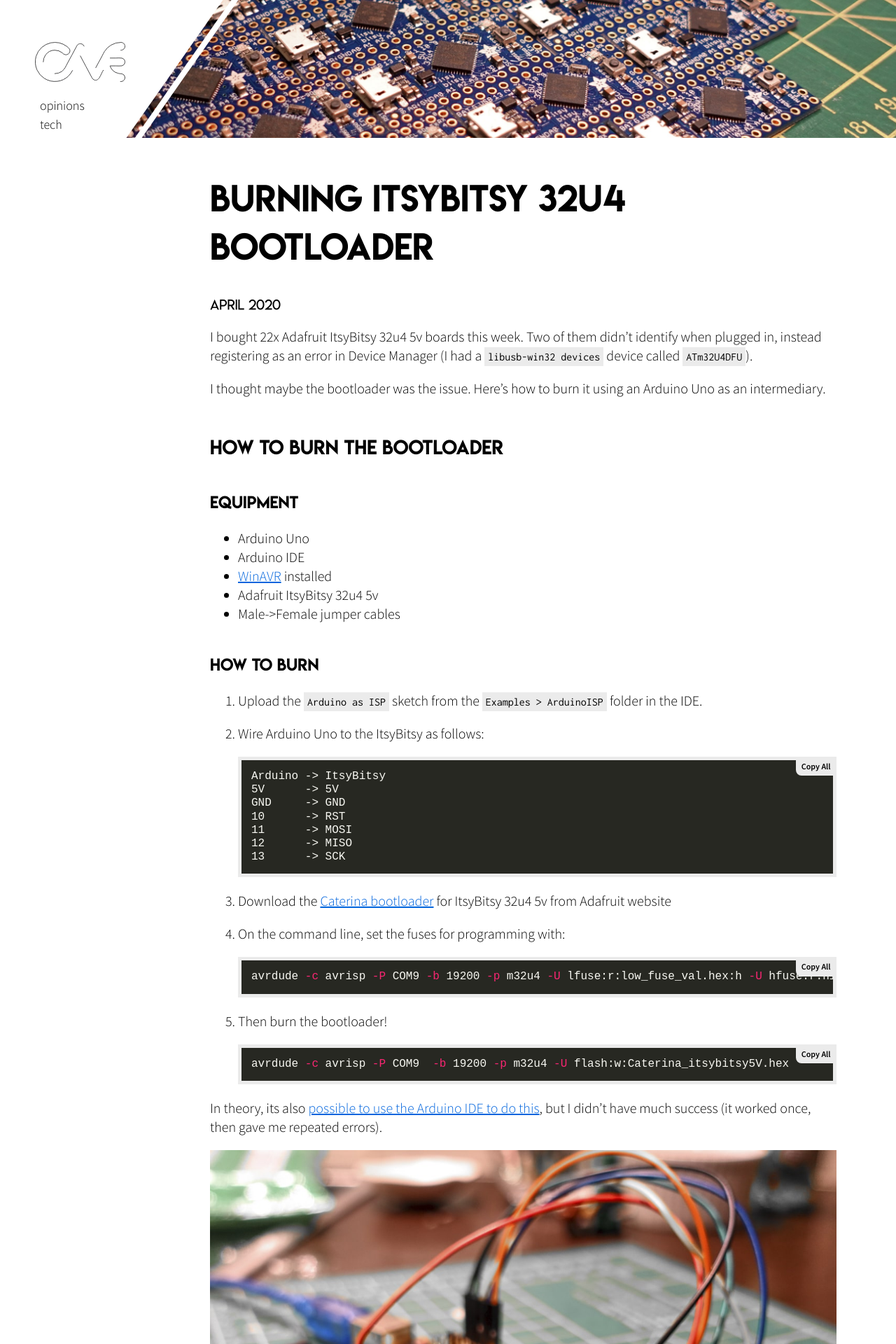
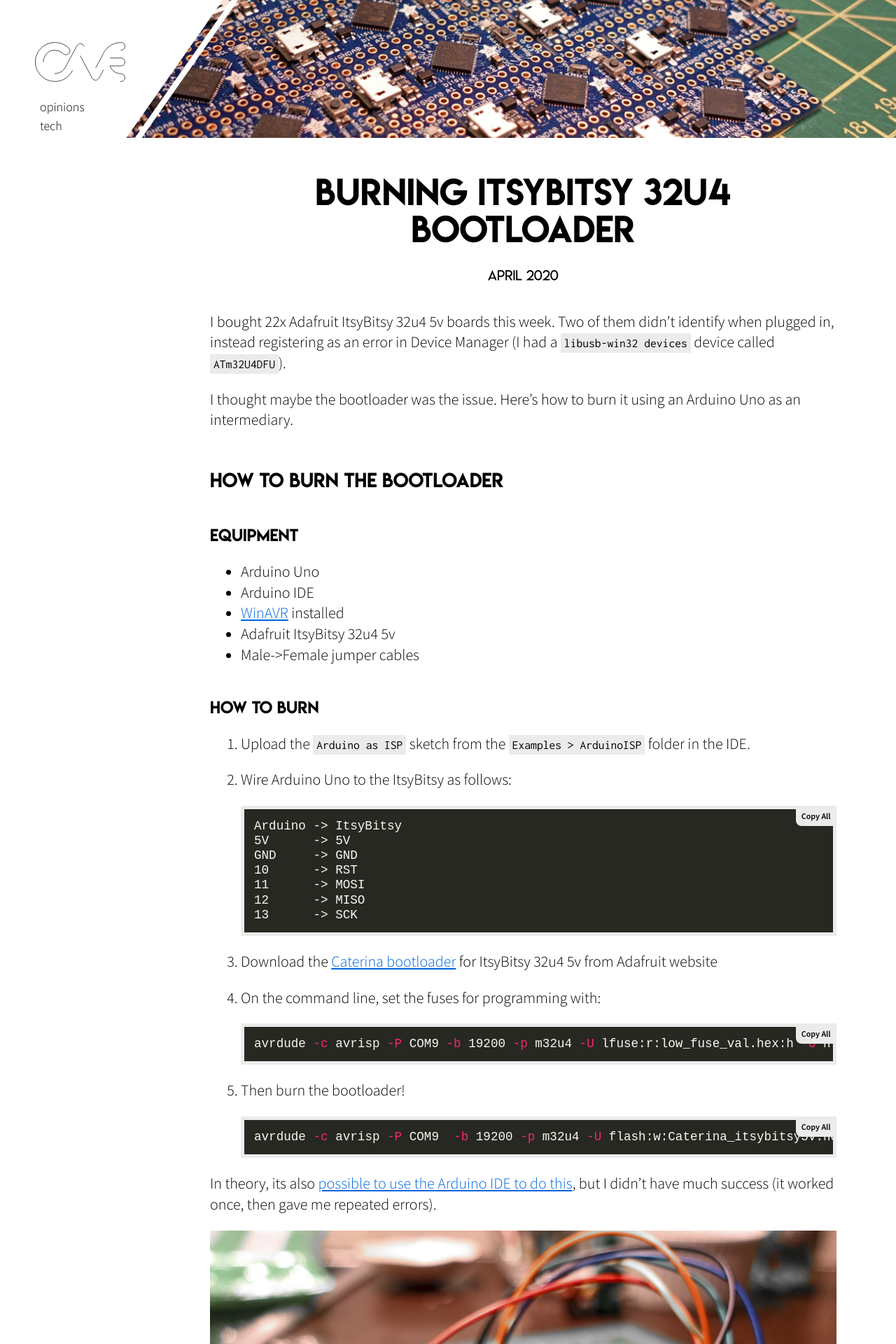
Before and after one commit to gcsalzburg/gcsalzburg.github.io, a Jekyll site: the page built from _posts/2020-04-15-ItsyBitsy-Bootloader.md, in a window 1280 px wide. Shown: the top 1920 px of the page at 70% size. Built offline with Jekyll 4.4.1, drawn with Linux system fonts in a browser that asks for light colours.

Commit message:
Increase body font size a little

```diff
--- a/_sass/_articles.scss
+++ b/_sass/_articles.scss
@@ -9,11 +9,16 @@
 
 main.article{
    h1{
-      margin-bottom:0.755em;
+      margin-bottom:0.4em;
+      text-align:center;
+      line-height:1.1em;
    }
 
    h4{
       font-weight: 300;
+      text-align:center;
+      margin-top:1.5em;
+      margin-bottom: 2em;
    }
 
    time{
--- a/_sass/_core.scss
+++ b/_sass/_core.scss
@@ -16,7 +16,7 @@
 $colour_mark: rgb(255,252,206);
 
 $colour_card_title: #333;
-$colour_card_body: #333;
+$colour_card_body: #000;
 
 $colour_code_bg: hsl(0,0%,92%);
 $colour_code_links_bg: hsl(0,0%,92%);
@@ -59,7 +59,7 @@
 
 
 p, ol, ul{
-   font-size: 20px;
+   font-size: 22px;
    margin: 1em auto;
    font-weight: 300;
    line-height: 1.35em;
```
